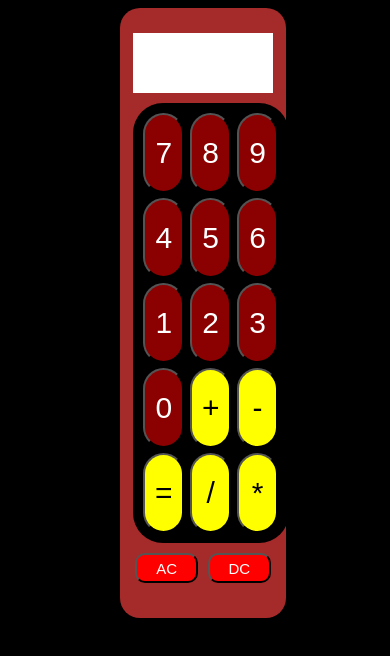
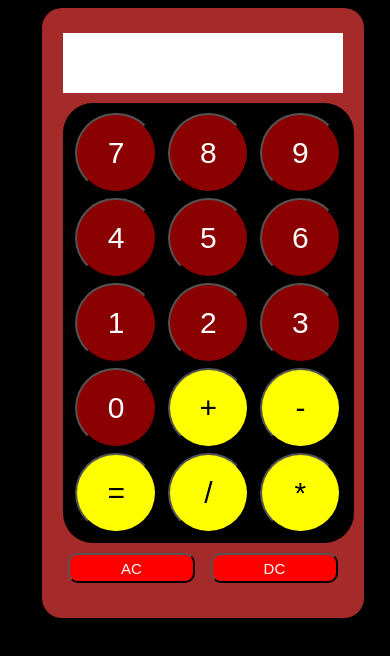
Before and after one commit to adebart/my-third-web, a plain HTML site: page index.html in a window 390 px wide. Drawn offline with Linux system fonts and the light colour scheme.

Commit message:
anything

```diff
--- a/style.css
+++ b/style.css
@@ -85,3 +85,11 @@ body{
     /* align-items: center; */
     justify-content: space-around;
 }
+@media (max-width: 700px){
+    .div1{
+        width: 80vw;
+    }
+    .div3{
+        width: 50vw ;
+    }
+}
```
